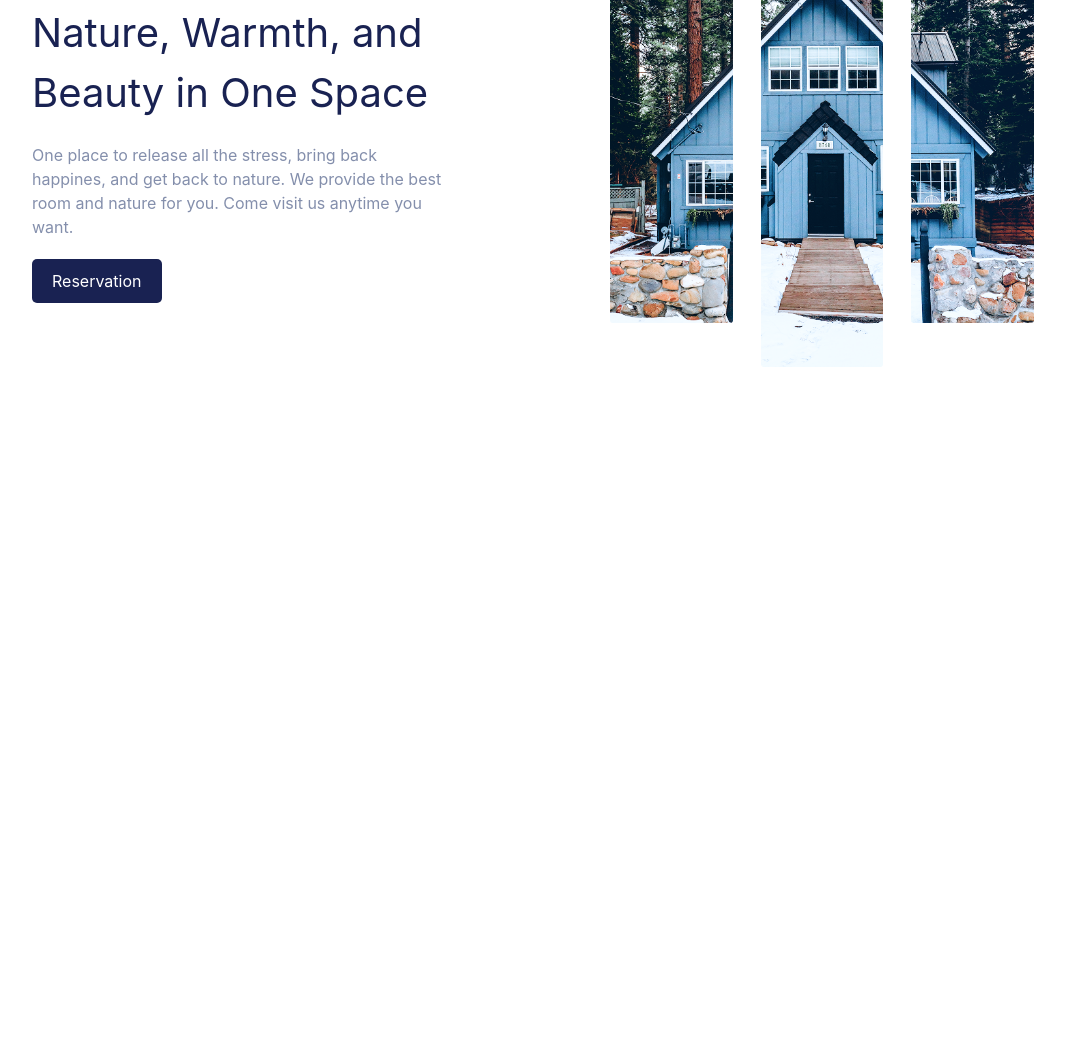
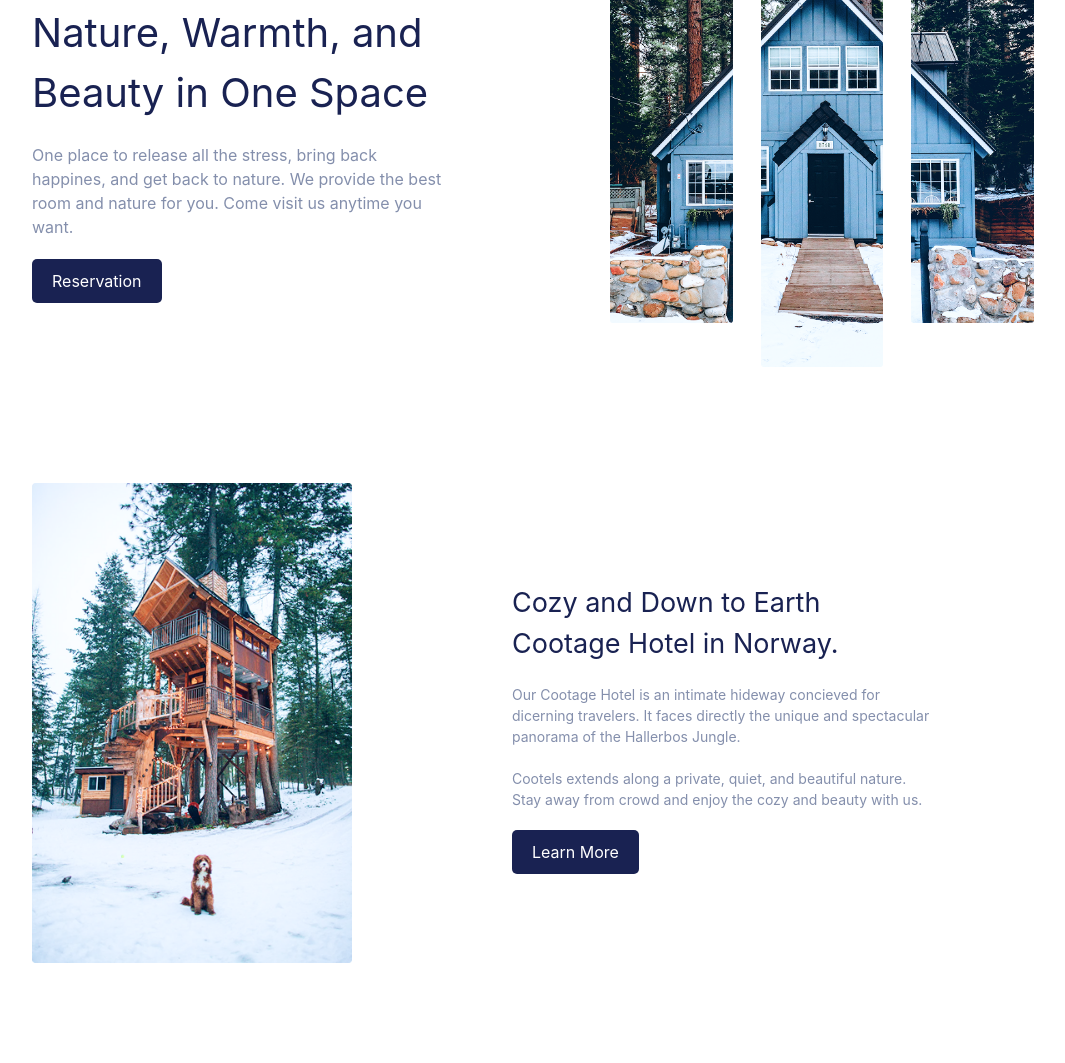
Before and after one commit to mnozilshoev-rgb/W2-Homework3, a website: page index.html in a window 1280 px wide. Shown: the part 207-1270 px from the top of the page, without its empty margins (83-1148 px from the left). Before the commit the page ends 800 px from the top, so only its background shows below. Drawn offline with nearby package versions, Linux system fonts and the light colour scheme; files that its build step writes are made by us from their sources.

Commit message:
section3 done

```diff
--- a/index.html
+++ b/index.html
@@ -20,7 +20,7 @@
     <button class=" h-10 bg-[#192252] rounded-[10px] text-white p-2 mt-1  ">Get started</button>
 </div>
 
-<div class="w-full max-w-[1050px] mx-auto h-120 mt-10 flex gap-40">
+<div class="w-full max-w-[1050px]  mx-auto h-120 mt-10 flex gap-40">
 
     <div class="text-[#192252] w-[40%] items-center  justify-center h-120 mt-30 ">
         <h1 class="text-[40px]">Nature, Warmth, and Beauty in One Space</h1>
@@ -36,6 +36,28 @@
     </div>
 
 </div>
+<div class="w-full max-w-[1050px]  mx-auto h-120 mt-10 flex gap-40">
+
+ <div class="flex gap-7 w-[40%] h-120 align-center justify-center mt-10  ">
+        <img class="h-120 mt-10 ml-[-100px] " src="./src/images/image 13.png" alt="">
+    </div>
+
+    <div class="text-[#192252] w-[40%] items-center  justify-center h-120 mt-45 ml-[-100px] ">
+        <h1 class="text-[27px] ">Cozy and Down to Earth Cootage Hotel in Norway.</h1>
+        <p class="mt-5 mb-5 text-[#848FAC] text-[14px]">Our Cootage Hotel is an intimate hideway concieved for dicerning travelers. It faces directly the unique and spectacular panorama of the Hallerbos Jungle. <br> <br>
+        Cootels extends along a private, quiet, and beautiful nature. Stay away from crowd and enjoy the cozy and beauty with us.</p>
+        <button class="p-2.5 bg-[#192252] pl-5 pr-5 rounded-[5px] text-white">Learn More</button>
+    </div>
+
+
+
+
+
+
+
+
+
+</div>
 
 
 </body>
```
Also changed, not shown: src/images/image 13.png (added).
